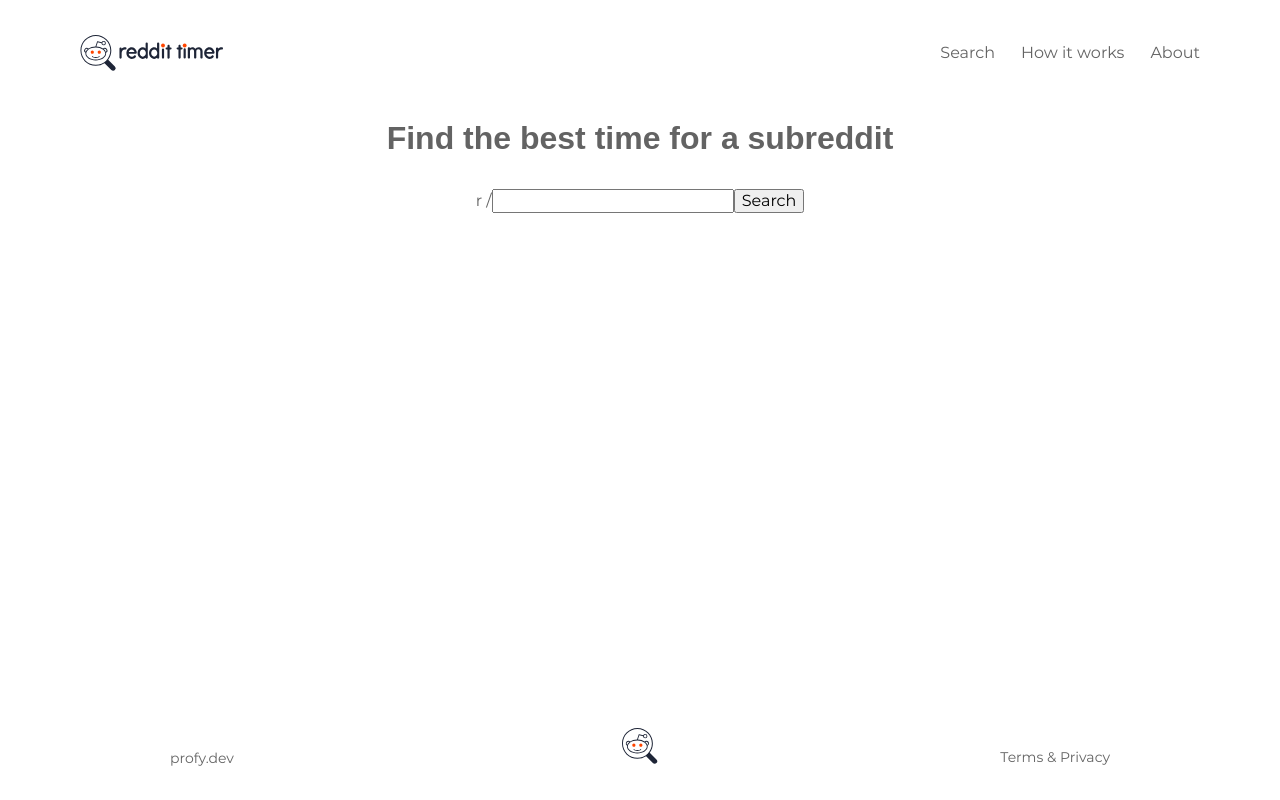
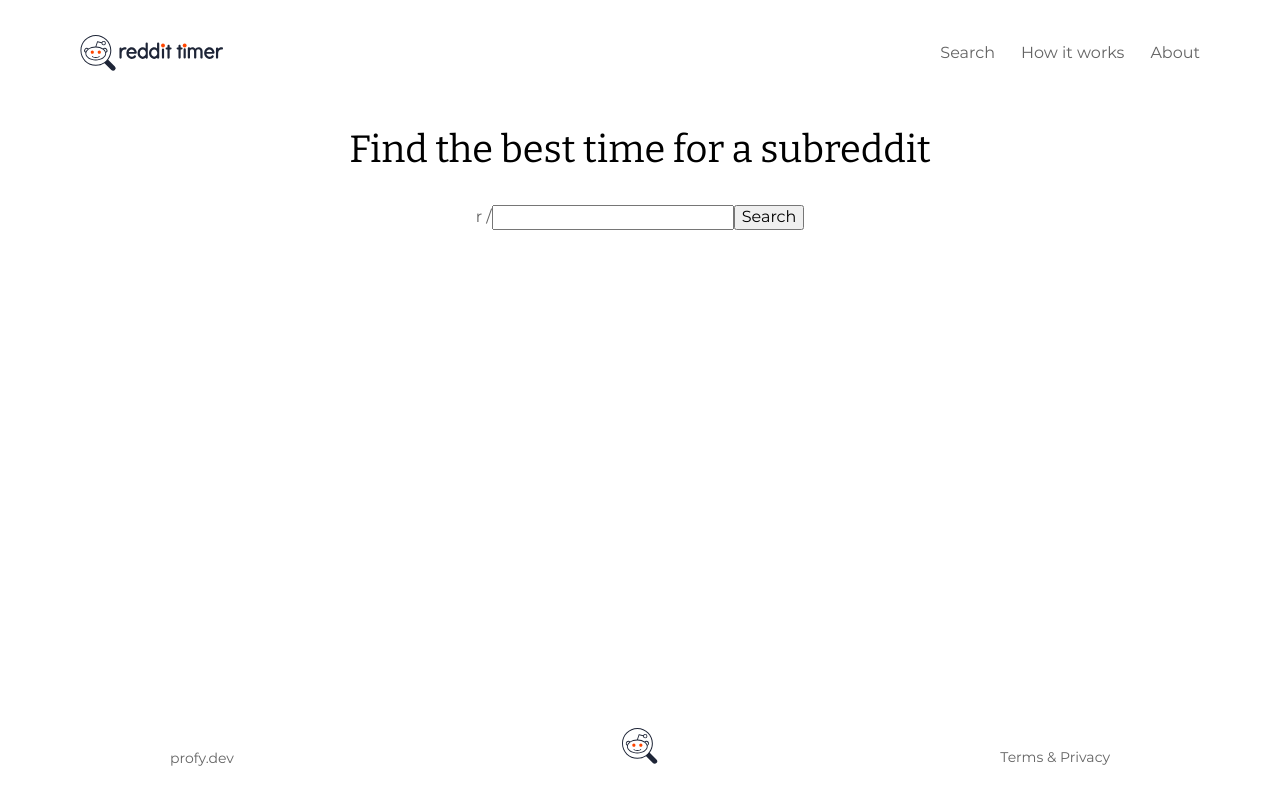
Before and after one commit to profydev/reddit-timer-pierrelstan, a React (Create React App) app: page /search/javascript in a window 1280 px wide. Built offline with nearby package versions, Linux system fonts and the light colour scheme; a web font is replaced by a local one.

Commit message:
Add Title

```diff
--- a/src/components/SubredditForm/SubredditForm.js
+++ b/src/components/SubredditForm/SubredditForm.js
@@ -16,7 +16,7 @@ function SubredditForm({
   };
   return (
     <S.Container>
-      <h1>Find the best time for a subreddit</h1>
+      <S.Title>Find the best time for a subreddit</S.Title>
       <form onSubmit={handleSubmit}>
         <label htmlFor="search">
           r /
```
